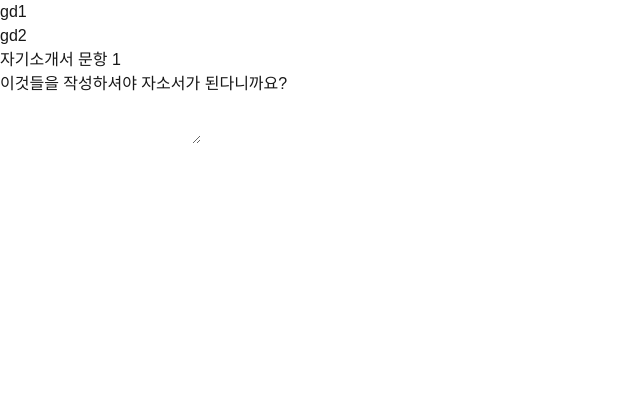
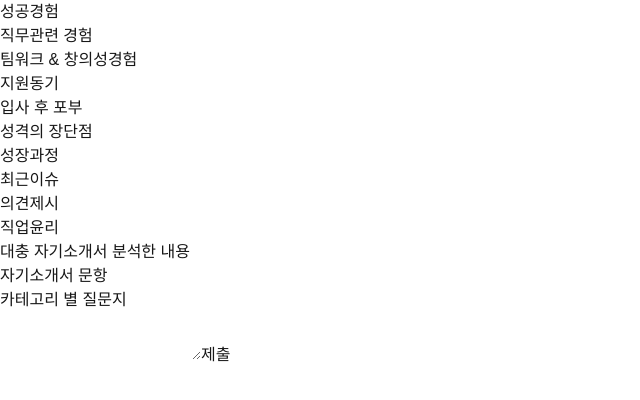
Before and after one commit to MindulMendul/jasovise_frontend, a Next.js app: page /script in a window 1280 px wide. Shown: the top 400 px of the page, without its empty margins (0-640 px from the left). Built offline with nearby package versions, Linux system fonts and the light colour scheme.

Commit message:
대충 experience 에 zustand 적용

```diff
--- /dev/null
+++ b/src/app/experience/_store/store.ts
@@ -0,0 +1,25 @@
+import { ExperienceResultType } from "@/types/experience";
+import { create } from "zustand";
+
+interface ExperienceState {
+  result: ExperienceResultType | null;
+  experience: string;
+}
+
+interface ExperienceActions {
+  setResult: (result: ExperienceResultType) => void;
+  setExperience: (experience: string) => void;
+}
+
+const useExperience = create<ExperienceState & ExperienceActions>((set) => ({
+  result: null,
+  experience: "",
+  setResult: (result: ExperienceResultType) => {
+    set({ result });
+  },
+  setExperience: (experience: string) => {
+    set({ experience });
+  },
+}));
+
+export default useExperience;
--- a/src/app/script/page.tsx
+++ b/src/app/script/page.tsx
@@ -1,14 +1,42 @@
+"use client";
+
+import useJaso from "@/app/script/_store/store";
+
+const data = [
+  { category: "성공경험", explanation: "성공경험에 대해 말해주세요." },
+  { category: "직무관련 경험", explanation: "직무관련 경험에 대해 말해주세요." },
+  { category: "팀워크 & 창의성경험", explanation: "팀워크 & 창의성경험에 대해 말해주세요." },
+  { category: "지원동기", explanation: "지원동기에 대해 말해주세요." },
+  { category: "입사 후 포부", explanation: "입사 후 포부에 대해 말해주세요." },
+  { category: "성격의 장단점", explanation: "성격의 장단점에 대해 말해주세요." },
+  { category: "성장과정", explanation: "성장과정에 대해 말해주세요." },
+  { category: "최근이슈", explanation: "(최근이슈)에 대한 자신의 생각을 서술해주세요." },
+  { category: "의견제시", explanation: "(어떤이슈)에 대한 의견을 제시주세요." },
+  { category: "직업윤리", explanation: "(직업이슈)에 대한 자신의 생각을 말해주세요." },
+];
+
 export default function Home() {
+  const { jaso, setJaso } = useJaso();
   return (
-    <div className="grid grid-flow-col">
+    <div className="grid grid-flow-col grid-cols-4">
       <div className="grid items-center">
-        <div>gd1</div>
-        <div>gd2</div>
+        {data.map((e, key) => (
+          <div className="grid-cols-12" key={key}>
+            {e.category}
+          </div>
+        ))}
       </div>
-      <div className="grid justify-items-center">
-        <h1>자기소개서 문항 1</h1>
-        <div>이것들을 작성하셔야 자소서가 된다니까요?</div>
-        <textarea />
+      <div className="grid">{"대충 자기소개서 분석한 내용"}</div>
+      <div className="col-span-2 grid justify-items-center">
+        <h1>자기소개서 문항</h1>
+        <div>{"카테고리 별 질문지"}</div>
+        <textarea
+          onChange={(e) => {
+            setJaso(e.target.value);
+            console.log(e.target.value);
+          }}
+        />
+        <button>제출</button>
       </div>
     </div>
   );
```
Also changed, not shown: src/app/experience/[eid]/page.tsx (+37 -19 lines), src/app/experience/page.tsx (+12 -3 lines), src/types/experience.d.ts (added, +11 -0 lines), src/app/script/_store/store.ts (renamed from src/app/_store/store.ts).
